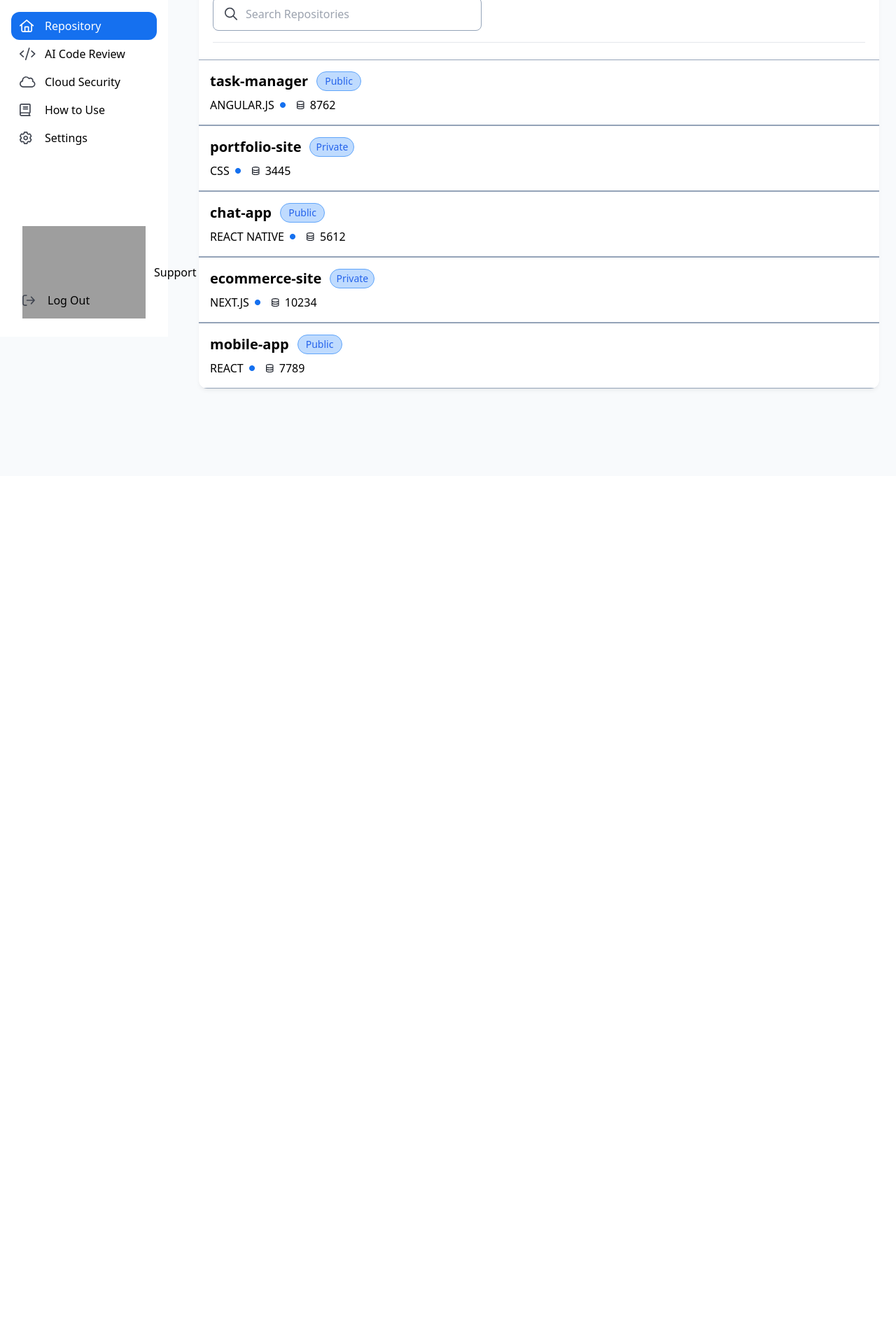
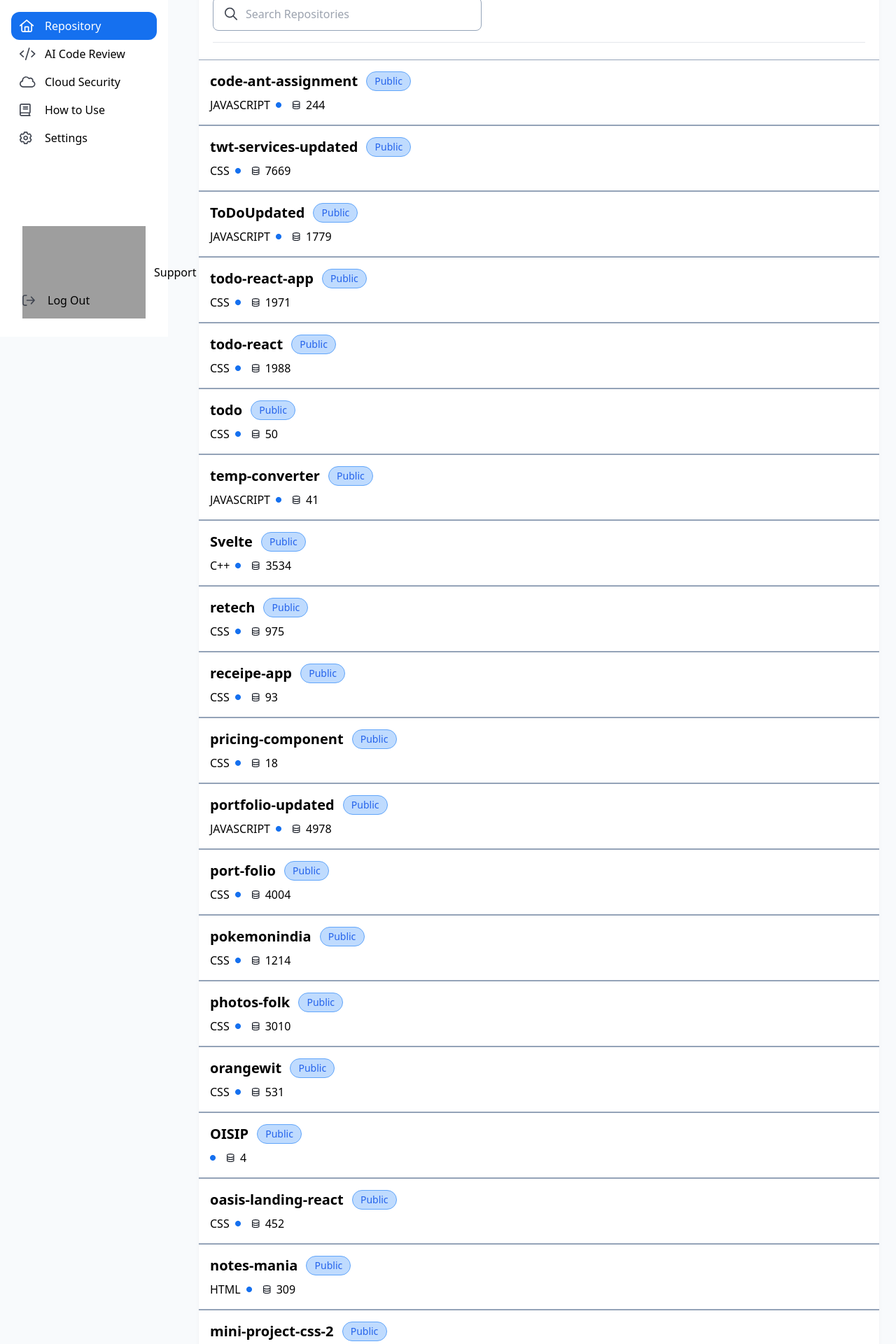
Before and after one commit to deveshwadibhasme/code-ant-assignment, a React (Vite) app: page /sign-with-Azure/repository in a window 1280 px wide. Shown: the part 120-2040 px from the top of the page at 70% size. Before the commit the page ends 800 px from the top, so only its background shows below. Built offline with nearby package versions, Linux system fonts and the light colour scheme; grey boxes are pictures that could not be loaded.

Commit message:
github mapped data

```diff
--- a/src/assets/menu/repository.js
+++ b/src/assets/menu/repository.js
@@ -1,38 +1,206 @@
 const Repository = [
     {
-        id: 1,
-        repoName: 'mobile-app',
-        visibility: true,
-        majorCode: 'React',
-        size: 7789,
+        "repoName": "23LandingPageOasis",
+        "size": 203,
+        "visibility": "public",
+        "majorCode": "CSS",
+        "id": 897136132
     },
     {
-        id: 2,
-        repoName: 'ecommerce-site',
-        visibility: false,
-        majorCode: 'Next.js',
-        size: 10234,
+        "repoName": "boatClone",
+        "size": 164,
+        "visibility": "public",
+        "majorCode": "HTML",
+        "id": 827318155
     },
     {
-        id: 3,
-        repoName: 'chat-app',
-        visibility: true,
-        majorCode: 'React Native',
-        size: 5612,
+        "repoName": "calculator-noBugs-",
+        "size": 2,
+        "visibility": "public",
+        "majorCode": "HTML",
+        "id": 841322286
     },
     {
-        id: 4,
-        repoName: 'portfolio-site',
-        visibility: false,
-        majorCode: 'CSS',
-        size: 3445,
+        "repoName": "checkSlot",
+        "size": 18513,
+        "visibility": "public",
+        "majorCode": "CSS",
+        "id": 815577421
     },
     {
-        id: 5,
-        repoName: 'task-manager',
-        visibility: true,
-        majorCode: 'Angular.js',
-        size: 8762,
+        "repoName": "country-api",
+        "size": 79,
+        "visibility": "public",
+        "majorCode": "CSS",
+        "id": 896697974
+    },
+    {
+        "repoName": "country-api-project",
+        "size": 98,
+        "visibility": "public",
+        "majorCode": "CSS",
+        "id": 852046598
+    },
+    {
+        "repoName": "desertWebsite",
+        "size": 1030,
+        "visibility": "public",
+        "majorCode": "CSS",
+        "id": 885797736
+    },
+    {
+        "repoName": "leadership-landing",
+        "size": 233,
+        "visibility": "public",
+        "majorCode": "CSS",
+        "id": 899577353
+    },
+    {
+        "repoName": "mini-project-css-1",
+        "size": 282,
+        "visibility": "public",
+        "majorCode": "CSS",
+        "id": 821923277
+    },
+    {
+        "repoName": "mini-project-css-2",
+        "size": 45,
+        "visibility": "public",
+        "majorCode": "CSS",
+        "id": 823110960
+    },
+    {
+        "repoName": "notes-mania",
+        "size": 309,
+        "visibility": "public",
+        "majorCode": "HTML",
+        "id": 887220206
+    },
+    {
+        "repoName": "oasis-landing-react",
+        "size": 452,
+        "visibility": "public",
+        "majorCode": "CSS",
+        "id": 902263318
+    },
+    {
+        "repoName": "OISIP",
+        "size": 4,
+        "visibility": "public",
+        "majorCode": null,
+        "id": 903221481
+    },
+    {
+        "repoName": "orangewit",
+        "size": 531,
+        "visibility": "public",
+        "majorCode": "CSS",
+        "id": 841803207
+    },
+    {
+        "repoName": "photos-folk",
+        "size": 3010,
+        "visibility": "public",
+        "majorCode": "CSS",
+        "id": 868712847
+    },
+    {
+        "repoName": "pokemonindia",
+        "size": 1214,
+        "visibility": "public",
+        "majorCode": "CSS",
+        "id": 831252513
+    },
+    {
+        "repoName": "port-folio",
+        "size": 4004,
+        "visibility": "public",
+        "majorCode": "CSS",
+        "id": 814307481
+    },
+    {
+        "repoName": "portfolio-updated",
+        "size": 4978,
+        "visibility": "public",
+        "majorCode": "JavaScript",
+        "id": 882105491
+    },
+    {
+        "repoName": "pricing-component",
+        "size": 18,
+        "visibility": "public",
+        "majorCode": "CSS",
+        "id": 875371420
+    },
+    {
+        "repoName": "receipe-app",
+        "size": 93,
+        "visibility": "public",
+        "majorCode": "CSS",
+        "id": 904357079
+    },
+    {
+        "repoName": "retech",
+        "size": 975,
+        "visibility": "public",
+        "majorCode": "CSS",
+        "id": 856221074
+    },
+    {
+        "repoName": "Svelte",
+        "size": 3534,
+        "visibility": "public",
+        "majorCode": "C++",
+        "id": 846673953
+    },
+    {
+        "repoName": "temp-converter",
+        "size": 41,
+        "visibility": "public",
+        "majorCode": "JavaScript",
+        "id": 898630563
+    },
+    {
+        "repoName": "todo",
+        "size": 50,
+        "visibility": "public",
+        "majorCode": "CSS",
+        "id": 858911807
+    },
+    {
+        "repoName": "todo-react",
+        "size": 1988,
+        "visibility": "public",
+        "majorCode": "CSS",
+        "id": 900652704
+    },
+    {
+        "repoName": "todo-react-app",
+        "size": 1971,
+        "visibility": "public",
+        "majorCode": "CSS",
+        "id": 899146849
+    },
+    {
+        "repoName": "ToDoUpdated",
+        "size": 1779,
+        "visibility": "public",
+        "majorCode": "JavaScript",
+        "id": 883667705
+    },
+    {
+        "repoName": "twt-services-updated",
+        "size": 7669,
+        "visibility": "public",
+        "majorCode": "CSS",
+        "id": 880273890
+    },
+    {
+        "repoName": "code-ant-assignment",
+        "size": 244,
+        "visibility": "public",
+        "majorCode": "JavaScript",
+        "id": 905875057
     },
 ]
 
```
